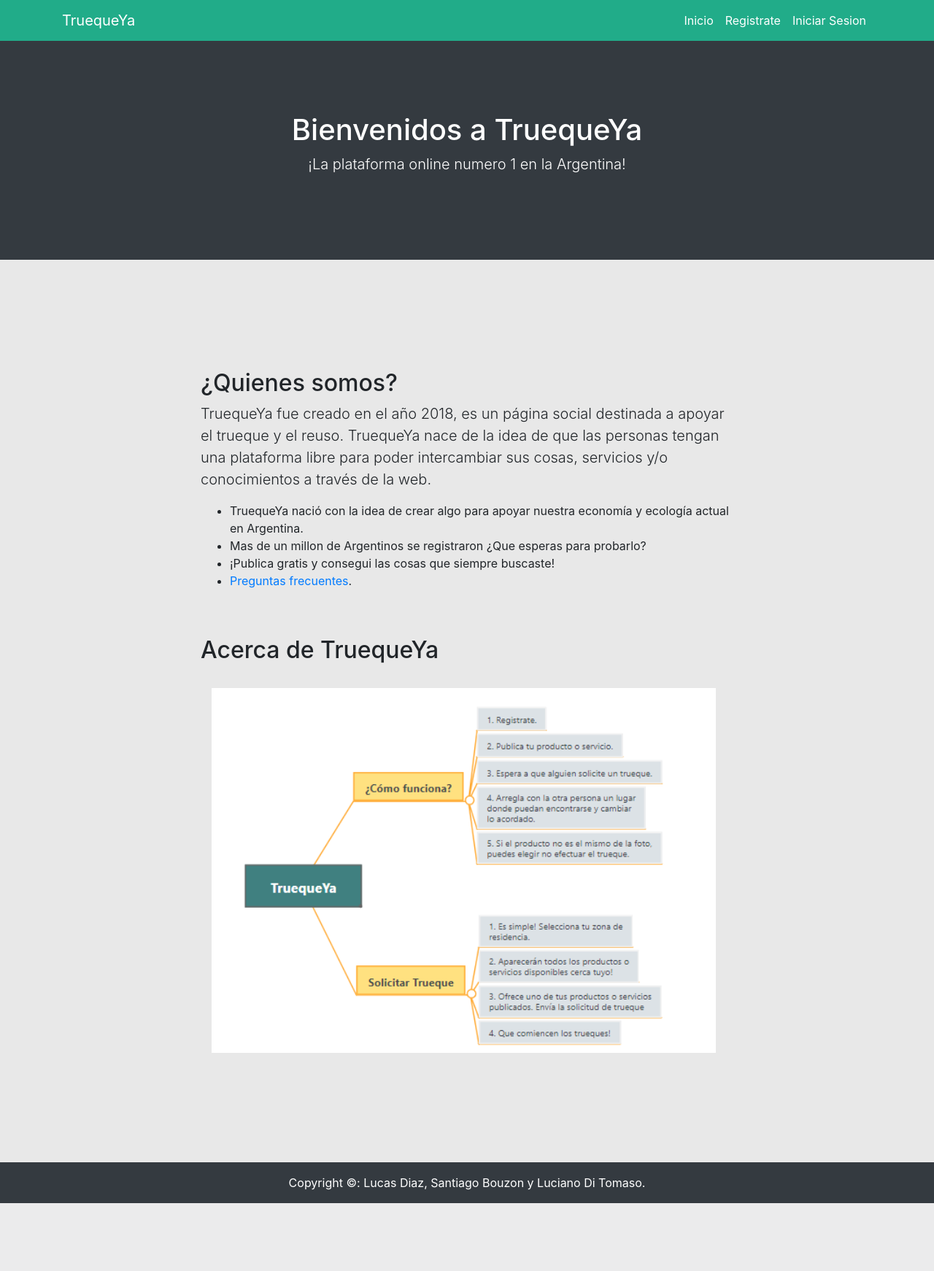
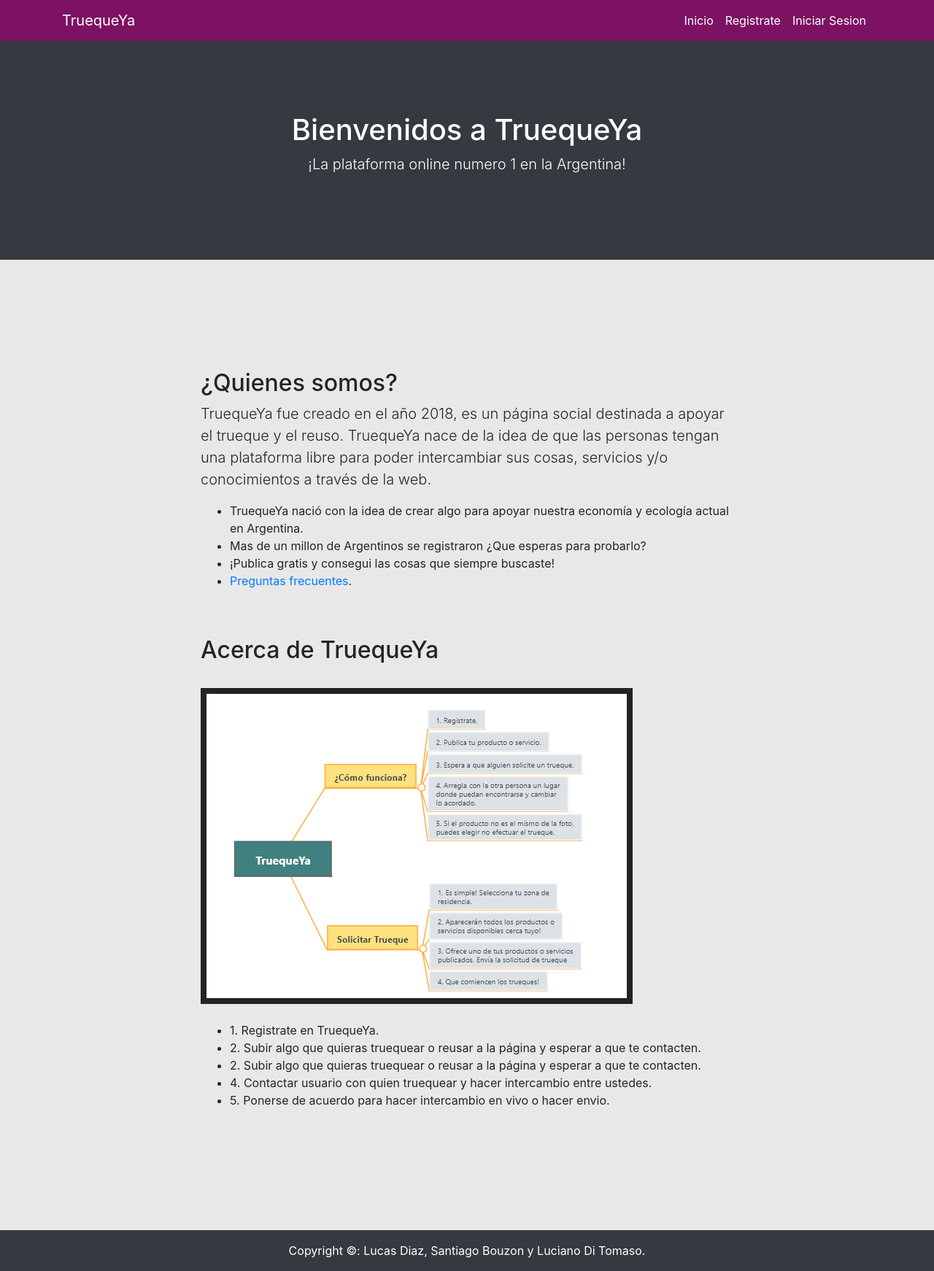
Before and after one commit to dtlucho/proyecto-trueque, a PHP site: page / in a window 1280 px wide. Shown: the whole page at 73% size. Before the commit the page ends 1649 px from the top, so only its background shows below. Run offline with PHP 8.4, Linux system fonts and the light colour scheme.

Commit message:
Home mocho 2 necesita edicion

```diff
--- a/proyecto-integrador/css/styles.css
+++ b/proyecto-integrador/css/styles.css
@@ -7,7 +7,7 @@ padding: 150px 0;
 }
 
 .bg-purple {
-    background-color: #21ac89;
+    background-color:  rgba(125, 18, 98, 1);
 }
 
 .font-white {
@@ -47,3 +47,7 @@ div button:hover {
   box-shadow: none;
   background-color: rgba(125, 18, 98, 1);
 }
+
+img {
+    border: 8px  #242222 solid;
+}
--- a/proyecto-integrador/index.html
+++ b/proyecto-integrador/index.html
@@ -61,9 +61,18 @@
 
                     <h2>Acerca de TruequeYa</h2>
                     <br>
-                    <div class="col-12">
-                    <img src="images/trueque.png" width:"500px" height="500px">
-                    </div>
+                    <div>
+                    <img src="images/trueque.png" >
+                </div> <br>
+                    <ul>
+                        <li> 1. Registrate en TruequeYa. </li>
+                        <li> 2. Subir algo que quieras truequear o reusar a la página y esperar a que te contacten.</li>
+                        <li> 2. Subir algo que quieras truequear o reusar a la página y esperar a que te contacten.</li>
+                        <li> 4. Contactar usuario con quien truequear y hacer intercambio entre ustedes.</li>
+                        <li> 5. Ponerse de acuerdo para hacer intercambio en vivo o hacer envio.</li>
+                    </ul>
+
+
                 </div>
             </div>
         </div>
```
